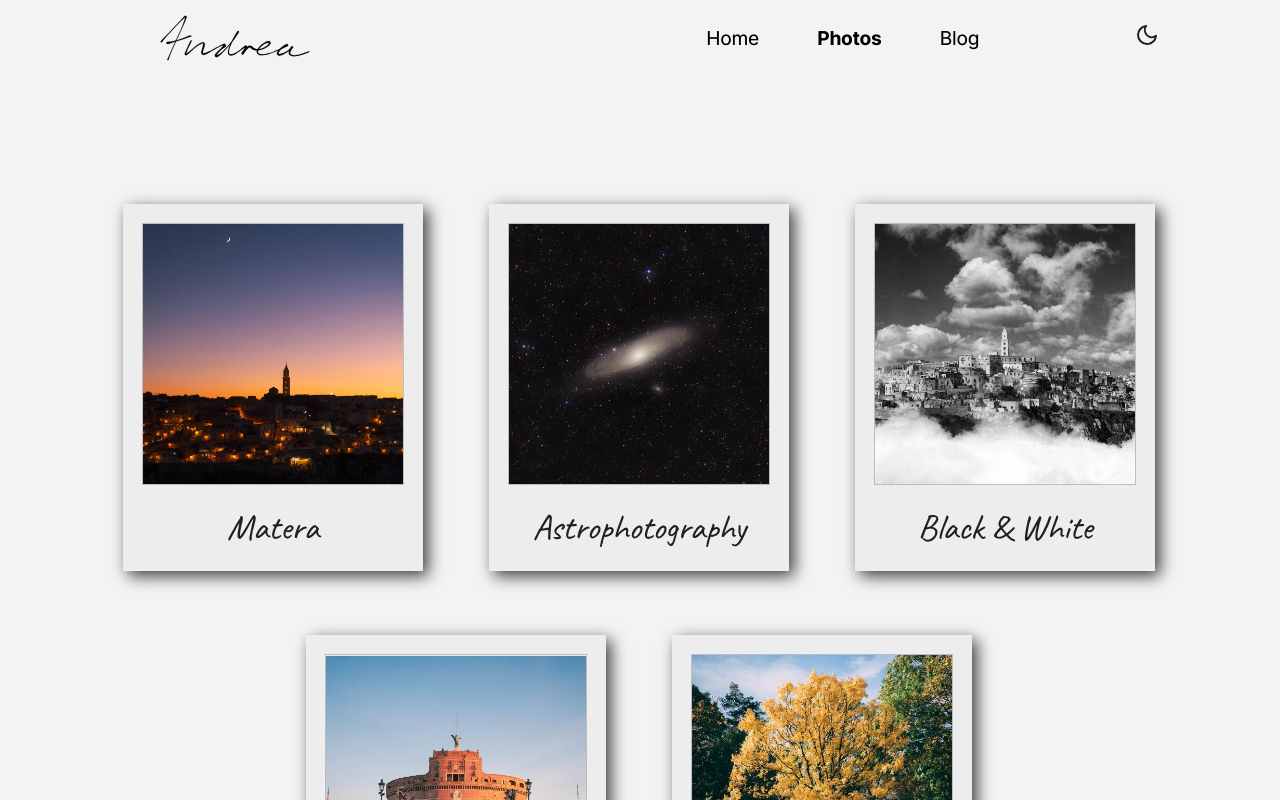
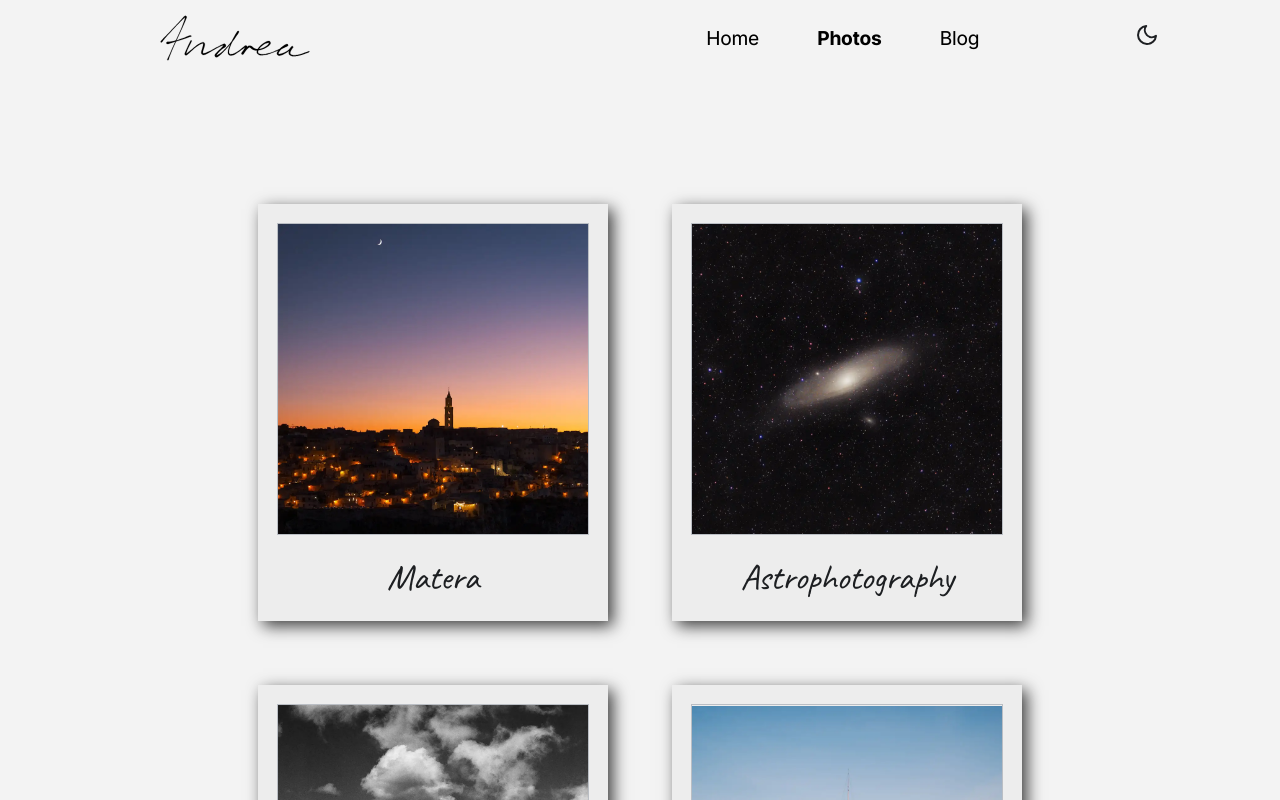
Before and after one commit to andreaiaia/blog, a Next.js app: page /photos in a window 1280 px wide. Shown: the top 800 px of the page. Built offline with nearby package versions, Linux system fonts and the light colour scheme.

Commit message:
Restore previous version of gallery

```diff
--- a/pages/photos/index.jsx
+++ b/pages/photos/index.jsx
@@ -1,5 +1,4 @@
 import React from 'react';
-import Link from 'next/link';
 
 import { Polaroid } from '../../components/Thumbnails';
 
@@ -14,9 +13,12 @@ const index = () => {
     <main className={styles.container}>
       <section className={styles.thumbnails}>
         {data.map((item, index) => (
-          <Link key={index} href={'/photos/' + item.category}>
-            <Polaroid src={item.path + item.thumbnail} alt={item.title} />
-          </Link>
+          <Polaroid
+            key={index}
+            src={item.path + item.thumbnail}
+            alt={item.title}
+            to={'/photos/' + item.category}
+          />
         ))}
       </section>
     </main>
```
